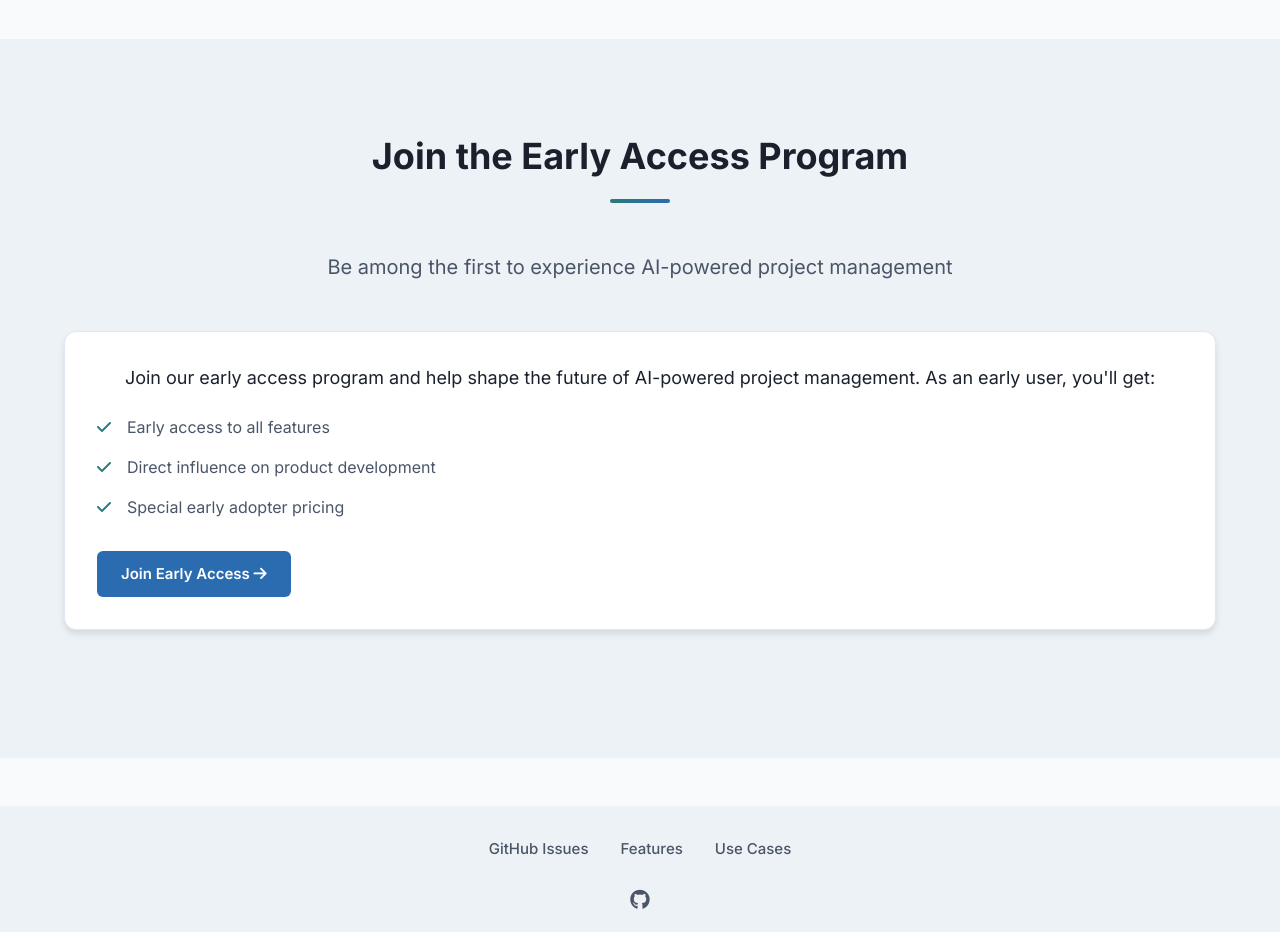
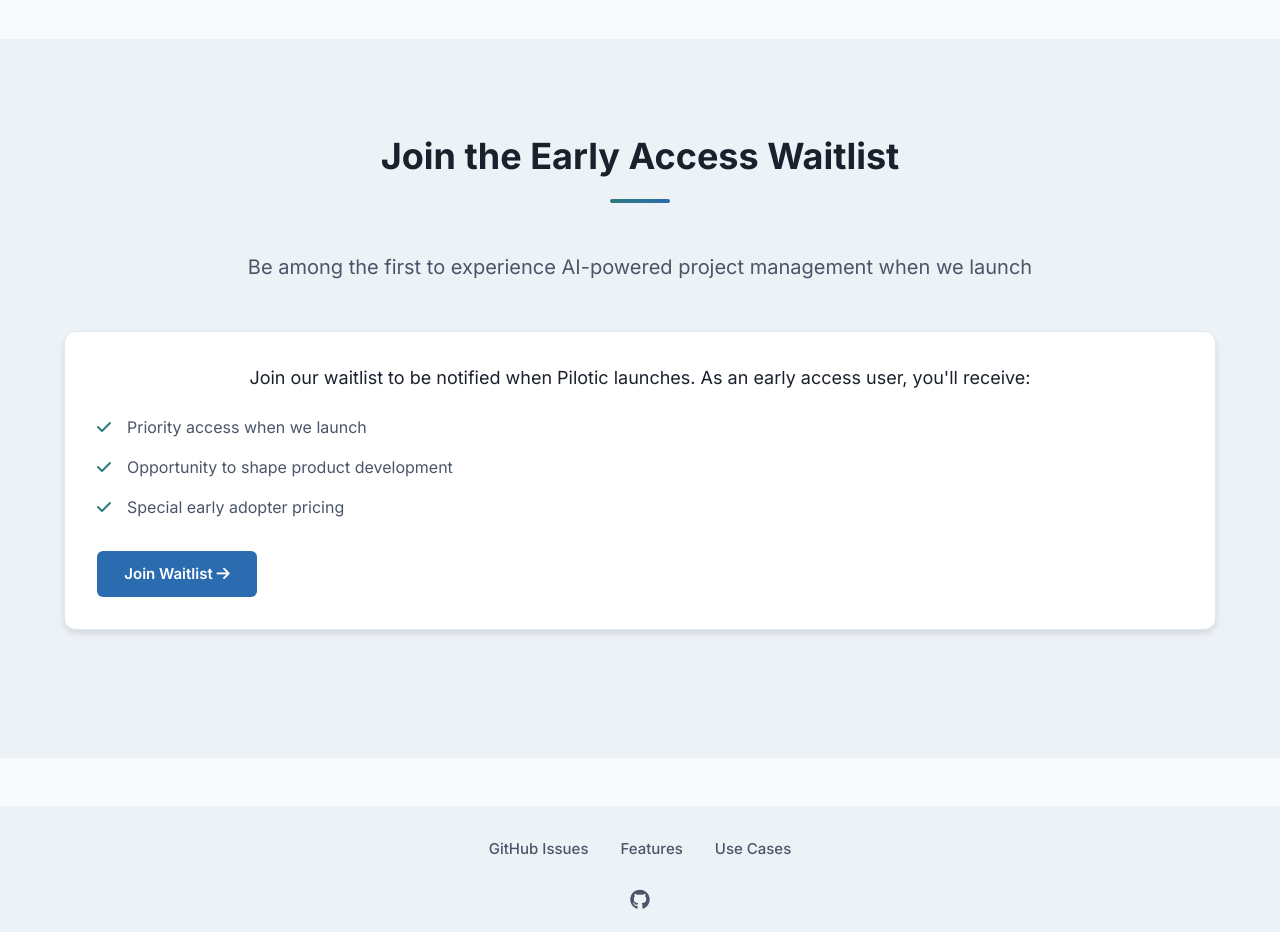
Before and after one commit to hyperifyio/pilotic.io, a plain HTML site: page index.html in a window 1280 px wide. Shown: the part 5500-6432 px from the top of the page. Drawn offline with Linux system fonts and the light colour scheme.

Commit message:
Updated texts

```diff
--- a/index.html
+++ b/index.html
@@ -257,14 +257,14 @@
 
         <section id="early-access" class="early-access-section">
             <div class="container">
-                <h2>Join the Early Access Program</h2>
-                <p class="section-subtitle">Be among the first to experience AI-powered project management</p>
+                <h2>Join the Early Access Waitlist</h2>
+                <p class="section-subtitle">Be among the first to experience AI-powered project management when we launch</p>
                 <div class="form-container">
                     <div class="form-header">
-                        <p class="form-description">Join our early access program and help shape the future of AI-powered project management. As an early user, you'll get:</p>
+                        <p class="form-description">Join our waitlist to be notified when Pilotic launches. As an early access user, you'll receive:</p>
                         <ul class="form-benefits">
-                            <li><i class="fas fa-check"></i> Early access to all features</li>
-                            <li><i class="fas fa-check"></i> Direct influence on product development</li>
+                            <li><i class="fas fa-check"></i> Priority access when we launch</li>
+                            <li><i class="fas fa-check"></i> Opportunity to shape product development</li>
                             <li><i class="fas fa-check"></i> Special early adopter pricing</li>
                         </ul>
                     </div>
@@ -273,7 +273,7 @@
                            class="primary-cta"
                            target="_blank"
                            rel="noopener noreferrer">
-                            <span class="button-text">Join Early Access</span>
+                            <span class="button-text">Join Waitlist</span>
                             <i class="fas fa-arrow-right"></i>
                         </a>
                     </div>
```
